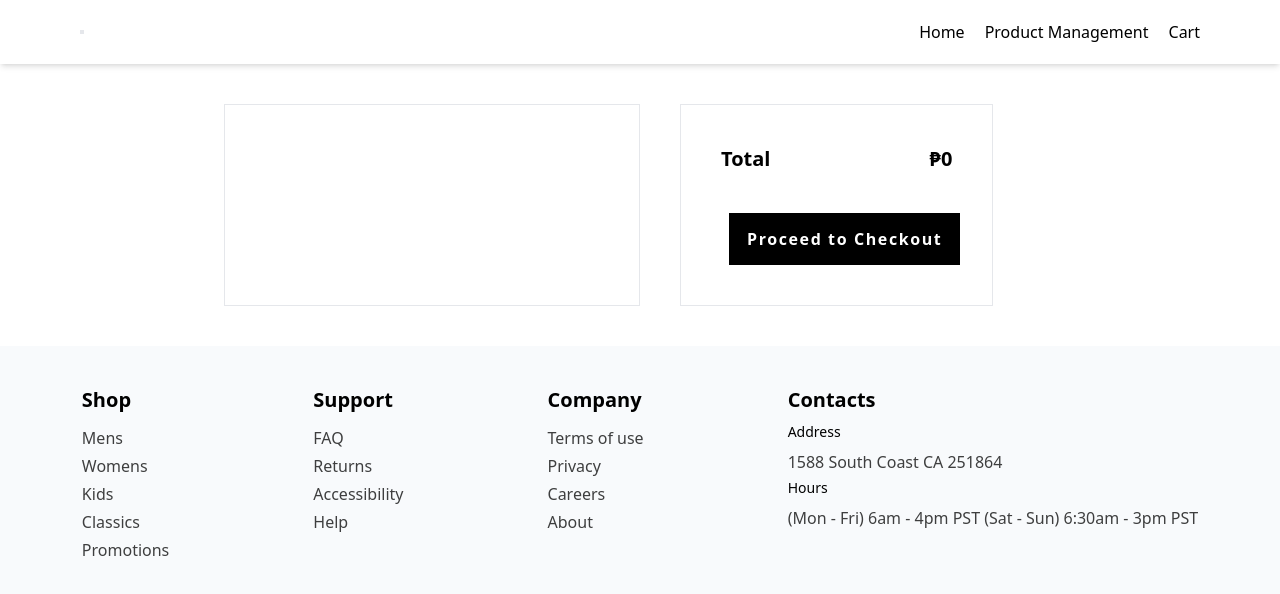
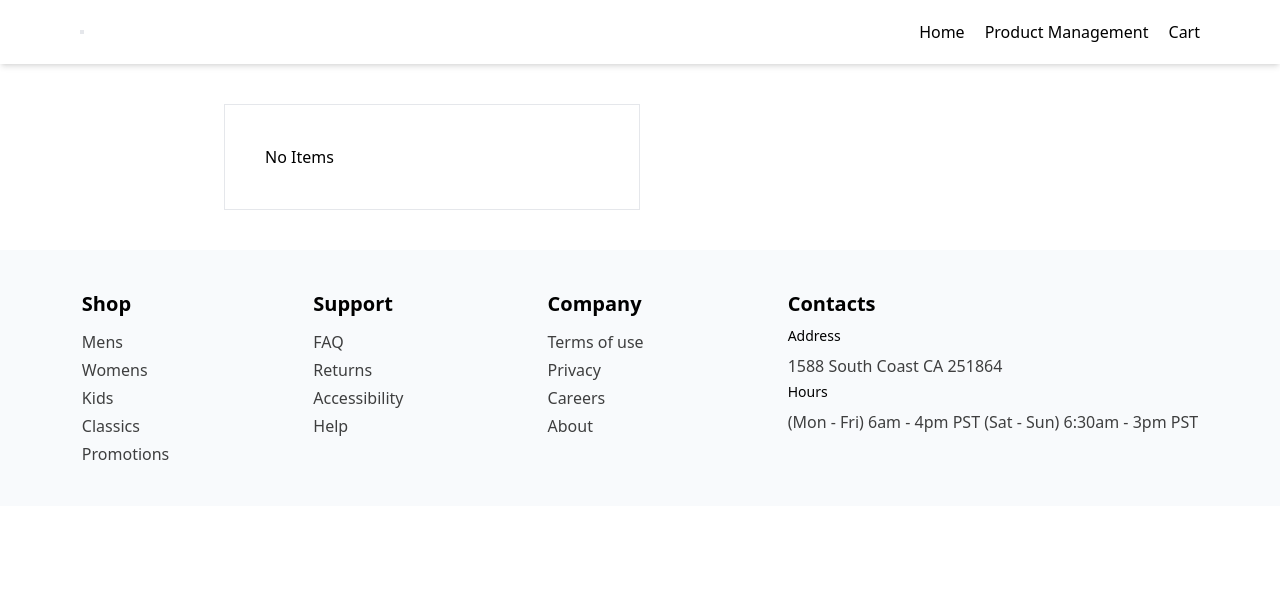
Before and after one commit to ichan992/xtendly-ecommerce, a React (Create React App) app: page /cart in a window 1280 px wide. Shown: the top 594 px of the page. Built offline with nearby package versions, Linux system fonts and the light colour scheme.

Commit message:
update cart

```diff
--- a/src/Components/cart/Cart.js
+++ b/src/Components/cart/Cart.js
@@ -28,7 +28,7 @@ export default function Cart() {
     <div className="flex 2xl:flex-row md:flex-row flex-col justify-start 2xl:mx-64 xl:mx-56 md:mx-10 mx-0 my-10 space-x-10  ">
       <div className="2xl:w-[50%] xl:w-[50%] md:w-[50%] w-full border-[0.5px] p-10 ">
         <div className="top-0 sticky ">
-          {cartState.map((item) => (
+          { cartState.length >1 ? cartState.map((item) => (
             <>
               <div key={item.slug} className=" flex row  w-full  mb-5 ">
                 <div className="relative w-64 h-full ">
@@ -73,16 +73,18 @@ export default function Cart() {
 
               <hr className="mb-10" />
             </>
-          ))}
+          )) : <p>No Items</p>}
         </div>
       </div>
-      <div className="flex flex-col space-x-2 h-full bg-white border-[0.5px] overflow-hidden w-62 p-10 space-y-10 ">
+      {cartState.length >1  &&
+        <div className="flex flex-col space-x-2 h-full bg-white border-[0.5px] overflow-hidden w-62 p-10 space-y-10 ">
         <div className="flex flex-row  justify-between space-x-10 font-semibold">
           <p className="text-xl">Total</p>
           <p className="text-xl">{ConvertNumberFormat(getSubTotal)}</p>
         </div>
         <Button title="Proceed to Checkout" />
       </div>
+      }
     </div>
   );
 }
```
